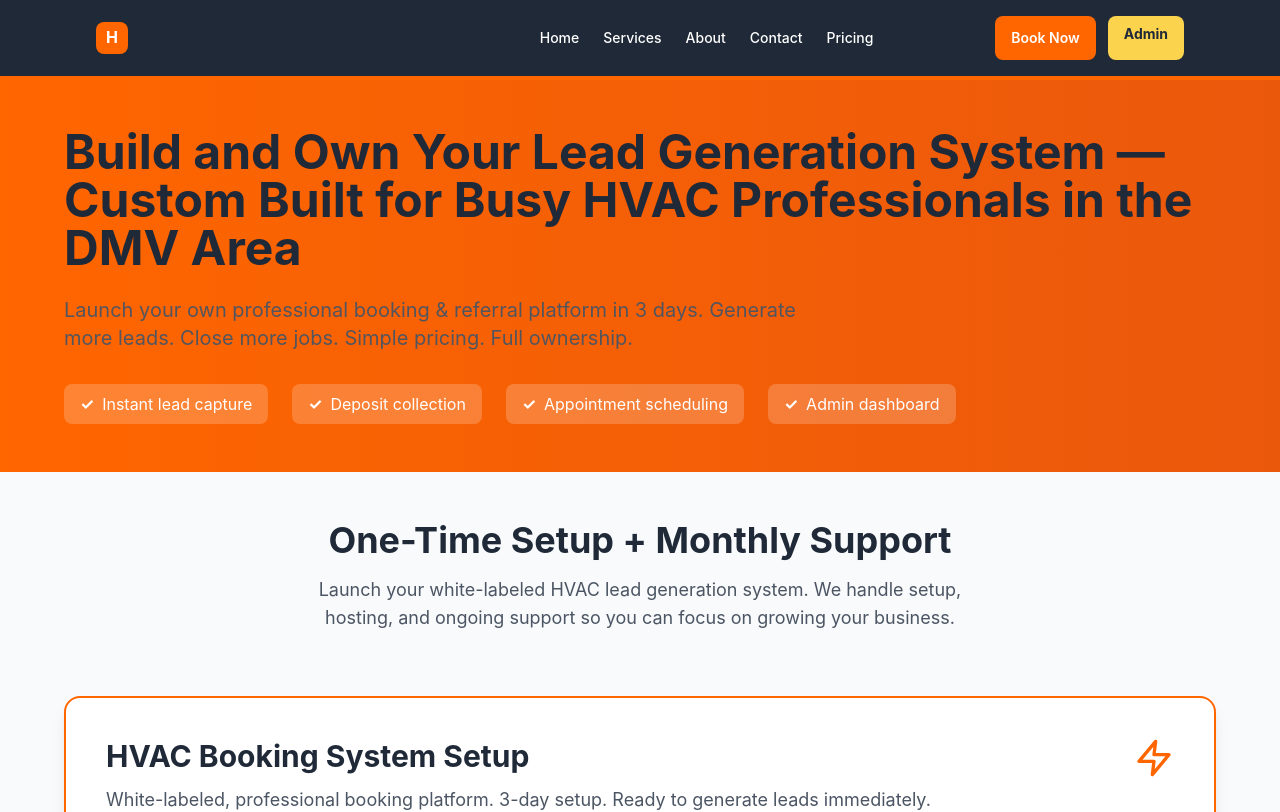
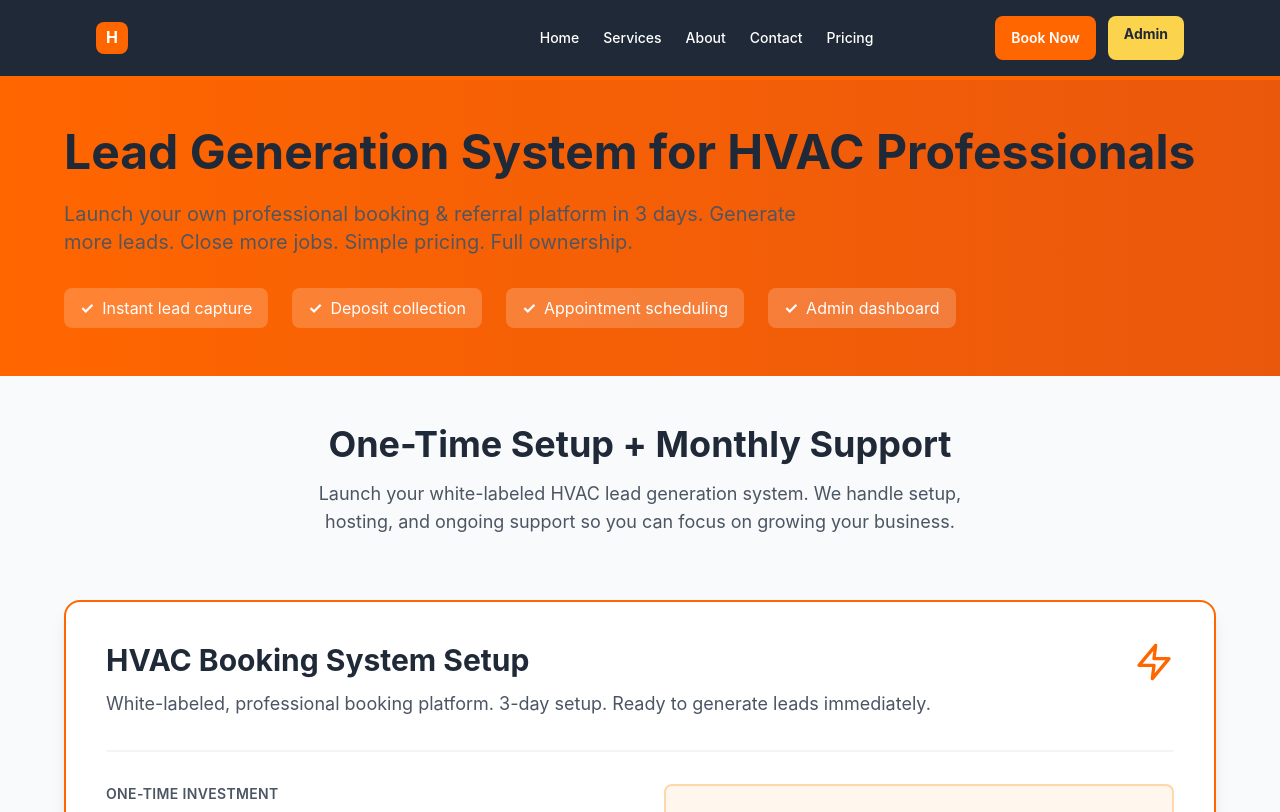
Before and after one commit to tjsclawbot-jpg/hvac-demo, a Next.js app: page / in a window 1280 px wide. Shown: the top 812 px of the page. Built offline with nearby package versions, Linux system fonts and the light colour scheme.

Commit message:
COPY: Update homepage hero heading to 'Lead Generation System for HVAC Professionals'

```diff
--- a/pages/index.tsx
+++ b/pages/index.tsx
@@ -12,7 +12,7 @@ export default function Pricing() {
       {/* Hero Section */}
       <section className="bg-gradient-to-r from-hvac-orange to-orange-600 text-white section-padding">
         <div className="container-max">
-          <h1 className="text-4xl md:text-5xl font-bold mb-6">Build and Own Your Lead Generation System — Custom Built for Busy HVAC Professionals in the DMV Area</h1>
+          <h1 className="text-4xl md:text-5xl font-bold mb-6">Lead Generation System for HVAC Professionals</h1>
           <p className="text-xl opacity-95 max-w-3xl mb-8">
             Launch your own professional booking & referral platform in 3 days. Generate more leads. Close more jobs. Simple pricing. Full ownership.
           </p>
```
